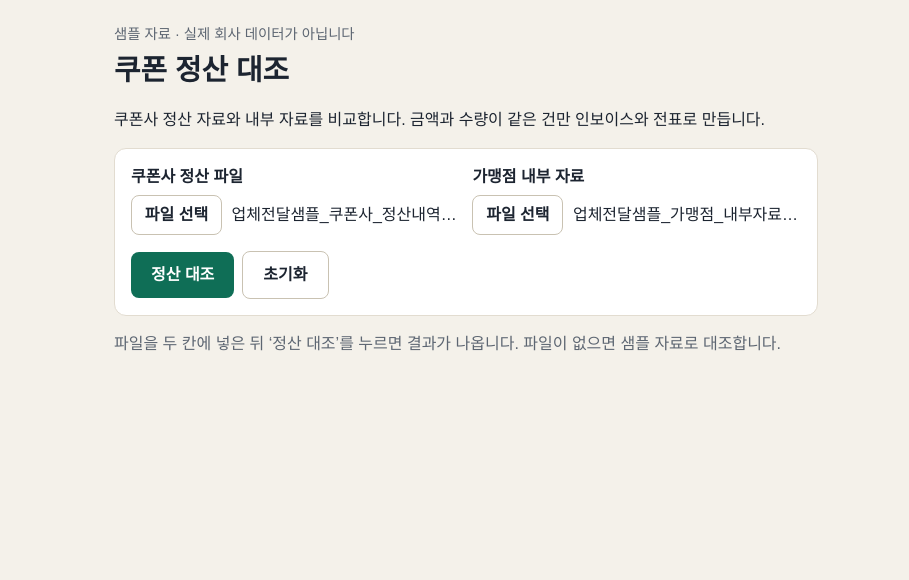
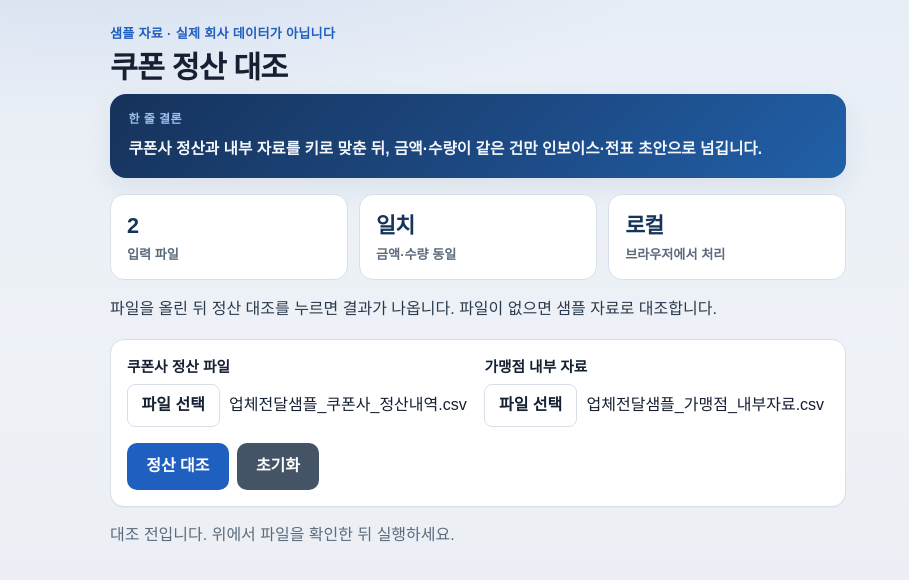
Before and after one commit to jsw7890/coupon-settlement, a plain HTML site: page public/index.html in a window 1280 px wide. Shown: the whole page, without its empty margins (0-909 px from the left). Drawn offline with Linux system fonts and the light colour scheme.

Commit message:
Align coupon demo UI with insight dashboard styling.

```diff
--- a/public/app.js
+++ b/public/app.js
@@ -9,15 +9,6 @@ function esc(value) {
     '"': "&quot;",
     "'": "&#39;",
   }[char]));
-}
-
-async function filePayload(file) {
-  const bytes = new Uint8Array(await file.arrayBuffer());
-  let binary = "";
-  for (let index = 0; index < bytes.length; index += 0x8000) {
-    binary += String.fromCharCode(...bytes.subarray(index, index + 0x8000));
-  }
-  return { name: file.name, base64: btoa(binary) };
 }
 
 function won(value) {
@@ -86,13 +77,6 @@ function render(data) {
   `;
 }
 
-window.renderCoupon = render;
-
-function showError(error) {
-  errorBox.hidden = false;
-  errorBox.textContent = error instanceof Error ? error.message : "대조하지 못했습니다.";
-}
-
 const emptyReport = "파일을 두 칸에 넣은 뒤 ‘정산 대조’를 누르면 결과가 나옵니다. 파일이 없으면 샘플 자료로 대조합니다.";
 
 function bindFileName(input) {
@@ -108,59 +92,33 @@ function bindFileName(input) {
   update();
 }
 
-function resetFileLabels() {
+bindFileName(document.querySelector("#settlement-file"));
+bindFileName(document.querySelector("#internal-file"));
+
+async function loadSample() {
+  errorBox.hidden = true;
+  const response = await fetch("./sample.json");
+  if (!response.ok) throw new Error("샘플 자료를 불러오지 못했습니다.");
+  render(await response.json());
+}
+
+function resetView() {
+  errorBox.hidden = true;
+  document.querySelector("#upload").reset();
   document.querySelectorAll(".file-name").forEach((el) => {
     const fallback = el.dataset.defaultName || "선택된 파일 없음";
     el.textContent = fallback;
     el.classList.toggle("is-empty", !el.dataset.defaultName);
   });
-}
-
-bindFileName(document.querySelector("#settlement-file"));
-bindFileName(document.querySelector("#internal-file"));
-
-async function loadSample() {
-  const response = await fetch("/api/sample");
-  const body = await response.json();
-  if (!response.ok) throw new Error(body.error || "샘플 자료를 불러오지 못했습니다.");
-  render(body);
-}
-
-function resetView() {
-  errorBox.hidden = true;
-  document.querySelector("#upload").reset();
-  resetFileLabels();
   report.innerHTML = `<p class="muted">${emptyReport}</p>`;
 }
 
-if (location.hash === "#sample") {
-  loadSample().catch(showError);
-}
-
-document.querySelector("#upload").addEventListener("submit", async (event) => {
+document.querySelector("#upload")?.addEventListener("submit", (event) => {
   event.preventDefault();
-  errorBox.hidden = true;
-  const settlementFile = document.querySelector("#settlement-file").files[0];
-  const internalFile = document.querySelector("#internal-file").files[0];
-  try {
-    if (!settlementFile || !internalFile) {
-      await loadSample();
-      return;
-    }
-    const response = await fetch("/api/reconcile", {
-      method: "POST",
-      headers: { "content-type": "application/json" },
-      body: JSON.stringify({
-        settlementFile: await filePayload(settlementFile),
-        internalFile: await filePayload(internalFile),
-      }),
-    });
-    const body = await response.json();
-    if (!response.ok) throw new Error(body.error || "파일을 대조하지 못했습니다.");
-    render(body);
-  } catch (error) {
-    showError(error);
-  }
+  loadSample().catch((error) => {
+    errorBox.hidden = false;
+    errorBox.textContent = error instanceof Error ? error.message : "대조하지 못했습니다.";
+  });
 });
 
 document.querySelector("#reset-run")?.addEventListener("click", resetView);
--- a/public/index.html
+++ b/public/index.html
@@ -2,16 +2,26 @@
 <html lang="ko">
 <head>
   <meta charset="utf-8">
-  <meta name="viewport" content="width=device-width, initial-scale=1">
+  <meta name="robots" content="noindex, nofollow, noarchive, nosnippet">
+  <script async src="https://www.googletagmanager.com/gtag/js?id=G-0WCZBQCMQM"></script><script>window.dataLayer=window.dataLayer||[];function gtag(){dataLayer.push(arguments);}gtag('js',new Date());gtag('config','G-0WCZBQCMQM');</script><meta name="viewport" content="width=device-width, initial-scale=1">
   <title>쿠폰 정산 대조</title>
-  <link rel="stylesheet" href="/style.css">
+  <link rel="stylesheet" href="./style.css">
 </head>
 <body>
   <main>
     <header>
       <p class="eyebrow">샘플 자료 · 실제 회사 데이터가 아닙니다</p>
       <h1>쿠폰 정산 대조</h1>
-      <p>쿠폰사 정산 자료와 내부 자료를 비교합니다. 금액과 수량이 같은 건만 인보이스와 전표로 만듭니다.</p>
+      <section class="insight" aria-label="한 줄 결론">
+        <p class="insight-label">한 줄 결론</p>
+        <p class="insight-text">쿠폰사 정산과 내부 자료를 키로 맞춘 뒤, 금액·수량이 같은 건만 인보이스·전표 초안으로 넘깁니다.</p>
+      </section>
+      <div class="metrics" role="list">
+        <div class="metric"><strong>2</strong><span>입력 파일</span></div>
+        <div class="metric"><strong>일치</strong><span>금액·수량 동일</span></div>
+        <div class="metric"><strong>로컬</strong><span>브라우저에서 처리</span></div>
+      </div>
+      <p class="lead">파일을 올린 뒤 정산 대조를 누르면 결과가 나옵니다. 파일이 없으면 샘플 자료로 대조합니다.</p>
       <form id="upload" class="panel upload">
         <div class="upload-fields">
           <label class="file-field">
@@ -32,16 +42,16 @@
           </label>
         </div>
         <div class="upload-actions">
-          <button type="submit">정산 대조</button>
+          <button type="submit" id="sample-run">정산 대조</button>
           <button type="button" id="reset-run" class="secondary">초기화</button>
         </div>
       </form>
     </header>
     <p id="error" class="error" hidden></p>
     <section id="report">
-      <p class="muted">파일을 두 칸에 넣은 뒤 ‘정산 대조’를 누르면 결과가 나옵니다. 파일이 없으면 샘플 자료로 대조합니다.</p>
+      <p class="muted">대조 전입니다. 위에서 파일을 확인한 뒤 실행하세요.</p>
     </section>
   </main>
-  <script type="module" src="/app.js"></script>
+  <script type="module" src="./app.js"></script>
 </body>
 </html>
--- a/public/style.css
+++ b/public/style.css
@@ -1,38 +1,135 @@
 :root {
-  color: #1c2430;
-  background: #f4f1ea;
-  font-family: "Malgun Gothic", "Apple SD Gothic Neo", sans-serif;
-  line-height: 1.5;
+  --ink: #152033;
+  --muted: #5b6b7c;
+  --line: #d7e0ea;
+  --paper: #eef2f7;
+  --panel: #ffffff;
+  --navy: #17355a;
+  --accent: #1f5fbf;
+  --accent-soft: #e8f0fb;
+  --ok: #0f7a4c;
+  --bad: #b42318;
+  --shadow: 0 10px 28px rgba(23, 53, 90, .08);
+  color: var(--ink);
+  background: var(--paper);
+  font-family: "Pretendard", "Noto Sans KR", "Malgun Gothic", "Apple SD Gothic Neo", sans-serif;
+  line-height: 1.55;
 }
 
 * { box-sizing: border-box; }
 
-body { margin: 0; word-break: keep-all; overflow-wrap: anywhere; }
-
-main { max-width: 1100px; margin: 0 auto; padding: 1.5rem; }
-
-header,
-#error,
-#report:not(:has(table)) {
-  max-width: 44rem;
+body {
+  margin: 0;
+  word-break: keep-all;
+  overflow-wrap: anywhere;
+  min-height: 100vh;
+  background:
+    radial-gradient(1100px 380px at 8% -12%, rgba(31,95,191,.12), transparent 58%),
+    linear-gradient(180deg, #e8eef6 0%, var(--paper) 45%, #e9edf3 100%);
 }
 
-h1 { margin: 0.2rem 0 0.4rem; font-size: 1.8rem; }
+main { max-width: 1100px; margin: 0 auto; padding: 1.5rem 1.25rem 3rem; }
 
-h2 { margin: 0 0 0.7rem; font-size: 1.15rem; }
+header { max-width: 46rem; }
+
+h1 {
+  margin: 0.25rem 0 0.5rem;
+  font-size: 1.9rem;
+  letter-spacing: -.03em;
+  line-height: 1.25;
+}
+
+h2 { margin: 0 0 0.7rem; font-size: 1.1rem; letter-spacing: -.02em; }
+
+.eyebrow {
+  margin: 0;
+  color: var(--accent);
+  font-size: 0.82rem;
+  font-weight: 800;
+  letter-spacing: .02em;
+}
+
+.lead {
+  margin: 0 0 1rem;
+  color: #2a3a4d;
+  font-size: 1rem;
+  line-height: 1.65;
+}
+
+.insight {
+  background: linear-gradient(135deg, #16325a 0%, #1d4b86 58%, #2160a8 100%);
+  color: #f3f7fc;
+  border-radius: 16px;
+  padding: 1rem 1.15rem;
+  margin: 0 0 1rem;
+  box-shadow: var(--shadow);
+}
+
+.insight-label {
+  margin: 0 0 0.45rem;
+  font-size: 0.75rem;
+  font-weight: 800;
+  letter-spacing: .04em;
+  text-transform: uppercase;
+  color: #9ec0ea;
+}
+
+.insight-text {
+  margin: 0;
+  font-size: 0.98rem;
+  line-height: 1.65;
+  font-weight: 650;
+}
+
+.metrics {
+  display: grid;
+  grid-template-columns: repeat(3, minmax(0, 1fr));
+  gap: 0.7rem;
+  margin: 0 0 1rem;
+}
+
+.metric {
+  background: var(--panel);
+  border: 1px solid var(--line);
+  border-radius: 14px;
+  padding: 0.85rem 1rem;
+}
+
+.metric strong {
+  display: block;
+  font-size: 1.35rem;
+  letter-spacing: -.03em;
+  color: var(--navy);
+}
+
+.metric span {
+  display: block;
+  margin-top: 0.2rem;
+  color: var(--muted);
+  font-size: 0.82rem;
+  font-weight: 650;
+}
 
 button {
-  background: #0f6e56;
+  background: var(--accent);
   color: white;
   border: 0;
-  border-radius: 8px;
-  padding: 0.7rem 1.25rem;
+  border-radius: 10px;
+  padding: 0.7rem 1.2rem;
   font: inherit;
-  font-weight: 700;
+  font-weight: 800;
   cursor: pointer;
 }
 
-button.secondary { background: white; color: #1c2430; border: 1px solid #c9c2b2; }
+button:hover { background: #184ea0; }
+
+button.secondary {
+  background: #445466;
+  color: #fff;
+  border: 0;
+}
+
+button.secondary:hover { background: #334354; }
 
 .upload-actions {
   display: flex;
@@ -44,8 +141,9 @@ button.secondary { background: white; color: #1c2430; border: 1px solid #c9c2b2;
 .upload {
   display: grid;
   gap: 1rem;
-  margin: 1rem 0 0;
+  margin: 0.2rem 0 0;
   justify-items: start;
+  width: 100%;
 }
 
 .upload-fields {
@@ -61,7 +159,7 @@ button.secondary { background: white; color: #1c2430; border: 1px solid #c9c2b2;
   min-width: 0;
 }
 
-.file-title { display: block; }
+.file-title { display: block; color: var(--ink); font-size: 0.92rem; }
 
 .file-field input[type="file"] {
   position: absolute;
@@ -86,15 +184,15 @@ button.secondary { background: white; color: #1c2430; border: 1px solid #c9c2b2;
 .file-button {
   flex: 0 0 auto;
   background: white;
-  color: #1c2430;
-  border: 1px solid #c9c2b2;
+  color: var(--ink);
+  border: 1px solid var(--line);
   border-radius: 8px;
-  padding: 0.45rem 0.8rem;
+  padding: 0.5rem 0.85rem;
   font-weight: 700;
 }
 
 .file-field:focus-within .file-button {
-  outline: 2px solid #0f6e56;
+  outline: 2px solid var(--accent);
   outline-offset: 2px;
 }
 
@@ -103,41 +201,56 @@ button.secondary { background: white; color: #1c2430; border: 1px solid #c9c2b2;
   overflow: hidden;
   text-overflow: ellipsis;
   white-space: nowrap;
-  color: #1c2430;
+  color: var(--ink);
 }
 
-.file-name.is-empty { color: #5d6672; }
+.file-name.is-empty { color: var(--muted); }
 
 @media (min-width: 720px) {
   .upload-fields { grid-template-columns: 1fr 1fr; }
 }
-
-.eyebrow { margin: 0; color: #5d6672; font-size: 0.9rem; }
 
 .cards, .split { display: grid; gap: 0.8rem; }
 
 .cards { grid-template-columns: repeat(auto-fit, minmax(180px, 1fr)); margin: 1rem 0; }
 
 .card, .panel {
-  background: white;
-  border: 1px solid #e2dcd0;
-  border-radius: 12px;
+  background: var(--panel);
+  border: 1px solid var(--line);
+  border-radius: 14px;
   padding: 1rem;
+  box-shadow: 0 1px 0 rgba(23,53,90,.04);
 }
 
-.card strong { display: block; font-size: 1.35rem; }
+.card strong { display: block; font-size: 1.35rem; color: var(--navy); }
 
-.muted { color: #5d6672; }
+.muted { color: var(--muted); }
 
-.minus { color: #8d1d1d; }
+.minus { color: var(--bad); }
 
-.plus { color: #0f6e56; }
+.plus { color: var(--ok); }
 
-table { width: 100%; border-collapse: collapse; background: white; }
+table {
+  width: 100%;
+  border-collapse: collapse;
+  background: white;
+  border: 1px solid var(--line);
+  border-radius: 14px;
+  overflow: hidden;
+}
 
-th, td { border-bottom: 1px solid #e4ddd0; padding: 0.45rem 0.35rem; text-align: left; }
+th, td {
+  border-bottom: 1px solid #e7edf4;
+  padding: 0.55rem 0.45rem;
+  text-align: left;
+}
 
-th { font-size: 0.85rem; color: #5d6672; }
+th {
+  font-size: 0.85rem;
+  color: #24384f;
+  background: #f3f7fc;
+  font-weight: 800;
+}
 
 .num { text-align: right; font-variant-numeric: tabular-nums; }
 
@@ -145,4 +258,14 @@ th { font-size: 0.85rem; color: #5d6672; }
 
 .stack { display: grid; gap: 1rem; margin-top: 1rem; }
 
-.error { color: #8d1d1d; background: #fde8e4; padding: 0.7rem 0.8rem; border-radius: 8px; }
+.error {
+  color: var(--bad);
+  background: #fdeceb;
+  padding: 0.75rem 0.85rem;
+  border-radius: 10px;
+  border: 1px solid #f3c4bf;
+}
+
+@media (max-width: 640px) {
+  .metrics { grid-template-columns: 1fr; }
+}
```
